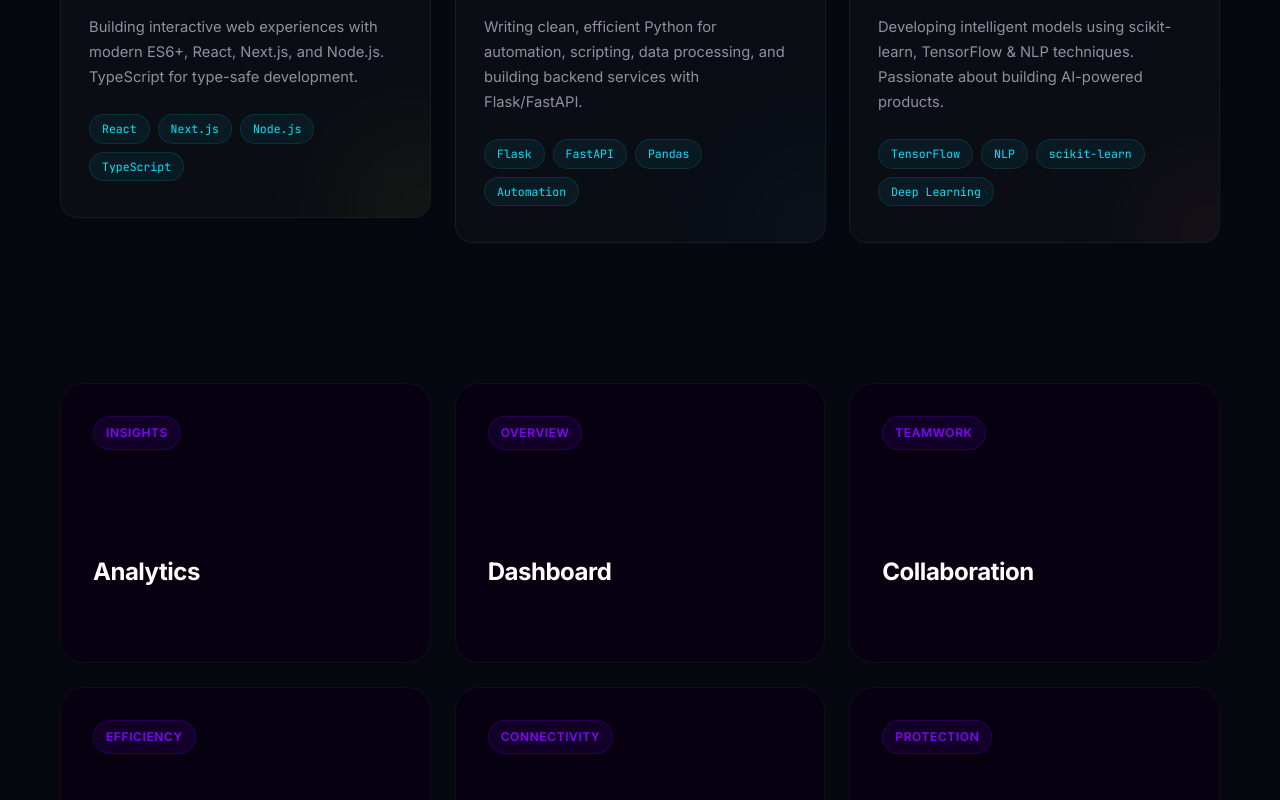
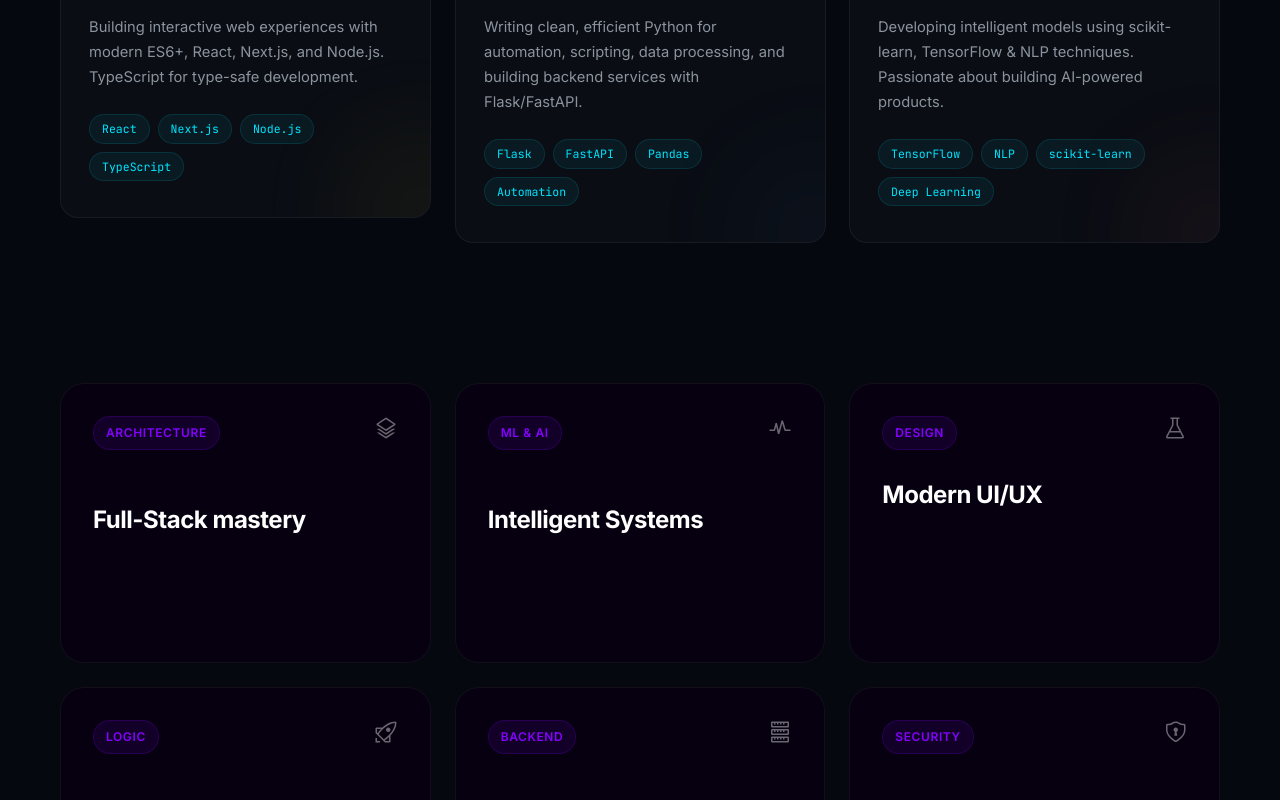
Before and after one commit to kjdinesh26-create/netlify, a Next.js app: page / in a window 1280 px wide. Shown: the part 2000-2800 px from the top of the page. Built offline with nearby package versions, Linux system fonts and the light colour scheme.

Commit message:
feat: Introduce an animated starting page with matrix effect, a 3D marquee demo, and foundational UI components for background, contact, fuzzy text, hero, and navbar styling.

```diff
--- a/src/app/globals.css
+++ b/src/app/globals.css
@@ -288,3 +288,12 @@ button {
     padding: 0 16px;
   }
 }
+/* Mobile Menu Overrides - Hide everything that might overlap except Navbar */
+body.menu-open [class*="Dock"],
+body.menu-open [class*="BackToTop"] {
+  display: none !important;
+}
+
+body.menu-open {
+  overflow: hidden !important;
+}
--- a/src/components/Background.tsx
+++ b/src/components/Background.tsx
@@ -12,7 +12,20 @@ const techLogos = [
   { name: 'TensorFlow', top: '70%', right: '25%' },
 ];
 
+import { useState, useEffect } from 'react';
+
 export default function Background() {
+  const [isMobile, setIsMobile] = useState(false);
+
+  useEffect(() => {
+    const checkMobile = () => setIsMobile(window.innerWidth < 768);
+    checkMobile();
+    window.addEventListener('resize', checkMobile);
+    return () => window.removeEventListener('resize', checkMobile);
+  }, []);
+
+  const visibleLogos = isMobile ? techLogos.slice(0, 3) : techLogos;
+
   return (
     <div className={styles.wrapper}>
       {/* Static grid */}
@@ -36,13 +49,14 @@ export default function Background() {
             duration: 5 + i,
             repeat: Infinity,
             ease: "easeInOut",
-            delay: i * 0.5
+            delay: i * 0.5,
           }}
           style={{
             top: tech.top,
             left: tech.left,
             right: tech.right,
-            bottom: tech.bottom
+            bottom: tech.bottom,
+            willChange: 'transform, opacity'
           }}
         >
           {tech.name}
@@ -61,8 +75,15 @@ export default function Background() {
           repeat: Infinity,
           ease: "linear"
         }}
-        style={{ top: '10%', left: '10%', background: 'radial-gradient(circle, rgba(0, 229, 255, 0.15), transparent 70%)' }}
+        style={{
+          top: '10%',
+          left: '10%',
+          background: 'radial-gradient(circle, rgba(0, 229, 255, 0.15), transparent 70%)',
+          willChange: 'transform'
+        }}
       />
+      {!isMobile && (
+        <>
           <motion.div
             className={styles.blob}
             animate={{
@@ -74,7 +95,12 @@ export default function Background() {
               repeat: Infinity,
               ease: "linear"
             }}
-        style={{ bottom: '20%', right: '15%', background: 'radial-gradient(circle, rgba(123, 47, 247, 0.15), transparent 70%)' }}
+            style={{
+              bottom: '20%',
+              right: '15%',
+              background: 'radial-gradient(circle, rgba(123, 47, 247, 0.15), transparent 70%)',
+              willChange: 'transform'
+            }}
           />
           <motion.div
             className={styles.blob}
@@ -87,8 +113,15 @@ export default function Background() {
               repeat: Infinity,
               ease: "linear"
             }}
-        style={{ top: '40%', left: '45%', background: 'radial-gradient(circle, rgba(244, 114, 182, 0.1), transparent 70%)' }}
+            style={{
+              top: '40%',
+              left: '45%',
+              background: 'radial-gradient(circle, rgba(244, 114, 182, 0.1), transparent 70%)',
+              willChange: 'transform'
+            }}
           />
+        </>
+      )}
     </div>
   );
 }
--- a/src/components/FuzzyText.tsx
+++ b/src/components/FuzzyText.tsx
@@ -43,21 +43,13 @@ const FuzzyText: React.FC<FuzzyTextProps> = ({
     >
       <svg style={{ position: 'absolute', width: 0, height: 0 }}>
         <defs>
-          <filter id={filterId} x="-20%" y="-20%" width="140%" height="140%">
+          <filter id={filterId} x="-10%" y="-10%" width="120%" height="120%">
             <feTurbulence
               type="fractalNoise"
               baseFrequency={baseFrequency}
-              numOctaves={numOctaves}
+              numOctaves={isHovered ? numOctaves : 1}
               result="noise"
-            >
-              <animate
-                attributeName="seed"
-                from="0"
-                to="100"
-                dur="10s"
-                repeatCount="indefinite"
-              />
-            </feTurbulence>
+            />
             <feDisplacementMap
               in="SourceGraphic"
               in2="noise"
@@ -76,7 +68,8 @@ const FuzzyText: React.FC<FuzzyTextProps> = ({
           filter: `url(#${filterId})`,
           lineHeight: 1,
           letterSpacing: '-0.02em',
-          textShadow: '0 0 10px rgba(255, 255, 255, 0.2)',
+          textShadow: '0 0 10px rgba(255, 255, 255, 0.1)',
+          willChange: 'filter, transform',
         }}
         animate={{
           scale: isHovered ? 1.05 : 1,
--- a/src/components/Hero.tsx
+++ b/src/components/Hero.tsx
@@ -7,7 +7,7 @@ import FuzzyText from './FuzzyText';
 
 const roles = ['Full-Stack Developer', 'ML Enthusiast', 'Problem Solver'];
 
-export default function Hero() {
+const TypingRole = () => {
   const [roleIndex, setRoleIndex] = useState(0);
   const [text, setText] = useState('');
   const [isDeleting, setIsDeleting] = useState(false);
@@ -37,6 +37,15 @@ export default function Hero() {
     return () => clearTimeout(timeout);
   }, [text, isDeleting, roleIndex]);
 
+  return (
+    <span className={styles.role}>
+      {text}
+      <span className={styles.cursor}>|</span>
+    </span>
+  );
+};
+
+export default function Hero() {
   return (
     <section className={styles.hero} id="hero">
       <div className={`container ${styles.content}`}>
@@ -77,10 +86,7 @@ export default function Hero() {
               transition={{ duration: 0.8, delay: 0.6 }}
             >
               <span className={styles.roleLabel}>I&apos;m a </span>
-              <span className={styles.role}>
-                {text}
-                <span className={styles.cursor}>|</span>
-              </span>
+              <TypingRole />
             </motion.div>
 
             <motion.p
@@ -98,6 +104,7 @@ export default function Hero() {
               initial={{ opacity: 0, y: 30 }}
               animate={{ opacity: 1, y: 0 }}
               transition={{ duration: 0.8, delay: 1.0 }}
+              style={{ willChange: 'transform, opacity' }}
             >
               <a href="#projects" className="btn-primary">
                 <span>View Projects</span>
--- a/src/components/MagicBento.css
+++ b/src/components/MagicBento.css
@@ -30,6 +30,19 @@
 
 .magic-bento-card__header {
   margin-bottom: 20px;
+  display: flex;
+  justify-content: space-between;
+  align-items: flex-start;
+}
+
+.magic-bento-card__icon {
+  color: rgba(255, 255, 255, 0.4);
+  transition: all 0.3s ease;
+}
+
+.magic-bento-card:hover .magic-bento-card__icon {
+  color: rgb(var(--glow-color));
+  transform: scale(1.1) rotate(5deg);
 }
 
 .magic-bento-card__label {
--- a/src/components/MagicBento.tsx
+++ b/src/components/MagicBento.tsx
@@ -9,6 +9,7 @@ export interface BentoCardProps {
   title?: string;
   description?: string;
   label?: string;
+  icon?: React.ReactNode;
   textAutoHide?: boolean;
   disableAnimations?: boolean;
 }
@@ -32,42 +33,57 @@ const DEFAULT_SPOTLIGHT_RADIUS = 300;
 const DEFAULT_GLOW_COLOR = '132, 0, 255';
 const MOBILE_BREAKPOINT = 768;
 
+import {
+  VscLayers,
+  VscPulse,
+  VscBeaker,
+  VscRocket,
+  VscServer,
+  VscShield
+} from 'react-icons/vsc';
+
 const cardData: BentoCardProps[] = [
   {
     color: '#060010',
-    title: 'Analytics',
-    description: 'Track user behavior',
-    label: 'Insights'
+    title: 'Full-Stack mastery',
+    description: 'Developing high-performance, scalable web applications with Next.js and robust backends.',
+    label: 'Architecture',
+    icon: <VscLayers size={24} />
   },
   {
     color: '#060010',
-    title: 'Dashboard',
-    description: 'Centralized data view',
-    label: 'Overview'
+    title: 'Intelligent Systems',
+    description: 'Implementing predictive models and computer vision solutions using TensorFlow and scikit-learn.',
+    label: 'ML & AI',
+    icon: <VscPulse size={24} />
   },
   {
     color: '#060010',
-    title: 'Collaboration',
-    description: 'Work together seamlessly',
-    label: 'Teamwork'
+    title: 'Modern UI/UX',
+    description: 'Crafting immersive, high-fidelity glassmorphic interfaces with fluid, responsive animations using Framer Motion.',
+    label: 'Design',
+    icon: <VscBeaker size={24} />
   },
   {
     color: '#060010',
-    title: 'Automation',
-    description: 'Streamline workflows',
-    label: 'Efficiency'
+    title: 'Algorithm Design',
+    description: 'Solving complex computational challenges with optimized data structures and efficient logic.',
+    label: 'Logic',
+    icon: <VscRocket size={24} />
   },
   {
     color: '#060010',
-    title: 'Integration',
-    description: 'Connect favorite tools',
-    label: 'Connectivity'
+    title: 'Backend Scalability',
+    description: 'Building secure, distributed systems and REST/GraphQL APIs with Node.js and PostgreSQL.',
+    label: 'Backend',
+    icon: <VscServer size={24} />
   },
   {
     color: '#060010',
-    title: 'Security',
-    description: 'Enterprise-grade protection',
-    label: 'Protection'
+    title: 'Secure DevOps',
+    description: 'Ensuring enterprise-grade security and streamlined CI/CD pipelines with Docker and AWS.',
+    label: 'Security',
+    icon: <VscShield size={24} />
   }
 ];
 
@@ -569,6 +585,7 @@ const MagicBento: React.FC<BentoProps> = ({
               >
                 <div className="magic-bento-card__header">
                   <div className="magic-bento-card__label">{card.label}</div>
+                  <div className="magic-bento-card__icon">{card.icon}</div>
                 </div>
                 <div className="magic-bento-card__content">
                   <h2 className="magic-bento-card__title">{card.title}</h2>
@@ -693,6 +710,7 @@ const MagicBento: React.FC<BentoProps> = ({
             >
               <div className="magic-bento-card__header">
                 <div className="magic-bento-card__label">{card.label}</div>
+                <div className="magic-bento-card__icon">{card.icon}</div>
               </div>
               <div className="magic-bento-card__content">
                 <h2 className="magic-bento-card__title">{card.title}</h2>
--- a/src/components/Navbar.module.css
+++ b/src/components/Navbar.module.css
@@ -3,12 +3,15 @@
   top: 0;
   left: 0;
   right: 0;
-  z-index: 100;
-  height: var(--nav-height);
+  z-index: 2000;
+  min-height: var(--nav-height);
   display: flex;
   flex-direction: column;
   justify-content: center;
   transition: all var(--transition-smooth);
+  width: 100%;
+  background: transparent;
+  backdrop-filter: blur(0px);
 }
 
 .scrolled {
@@ -22,6 +25,8 @@
   display: flex;
   align-items: center;
   justify-content: space-between;
+  height: var(--nav-height);
+  width: 100%;
 }
 
 .logo {
@@ -125,12 +130,21 @@
 }
 
 .mobileMenu {
-  background: rgba(6, 8, 15, 0.9);
+  background: #06080f; /* Fully opaque */
   backdrop-filter: blur(25px);
   -webkit-backdrop-filter: blur(25px);
   border-bottom: 1px solid var(--border-glass);
-  padding: 8px 24px 32px;
-  overflow: hidden;
+  padding: 32px 24px;
+  overflow-y: auto; /* Enable scrolling within the menu if needed */
+  position: absolute;
+  top: var(--nav-height);
+  left: 0;
+  width: 100%;
+  height: 100vh;
+  z-index: 2000;
+  display: flex;
+  flex-direction: column;
+  gap: 24px;
 }
 
 .mobileLink {
--- a/src/components/StartingPage.tsx
+++ b/src/components/StartingPage.tsx
@@ -66,9 +66,9 @@ const Pattern = () => {
   return (
     <PatternWrapper>
       <div className="matrix-container">
-        {[...Array(5)].map((_, i) => (
+        {[...Array(2)].map((_, i) => (
           <div className="matrix-pattern" key={i}>
-            {[...Array(40)].map((_, j) => (
+            {[...Array(20)].map((_, j) => (
               <div className="matrix-column" key={j} />
             ))}
           </div>
```
Also changed, not shown: src/components/Contact.tsx (+25 -10 lines), src/components/Navbar.tsx (+31 -3 lines), src/components/ThreeDMarqueeDemo.tsx (+13 -0 lines). Lines whose indentation alone changed are shown as unchanged.
